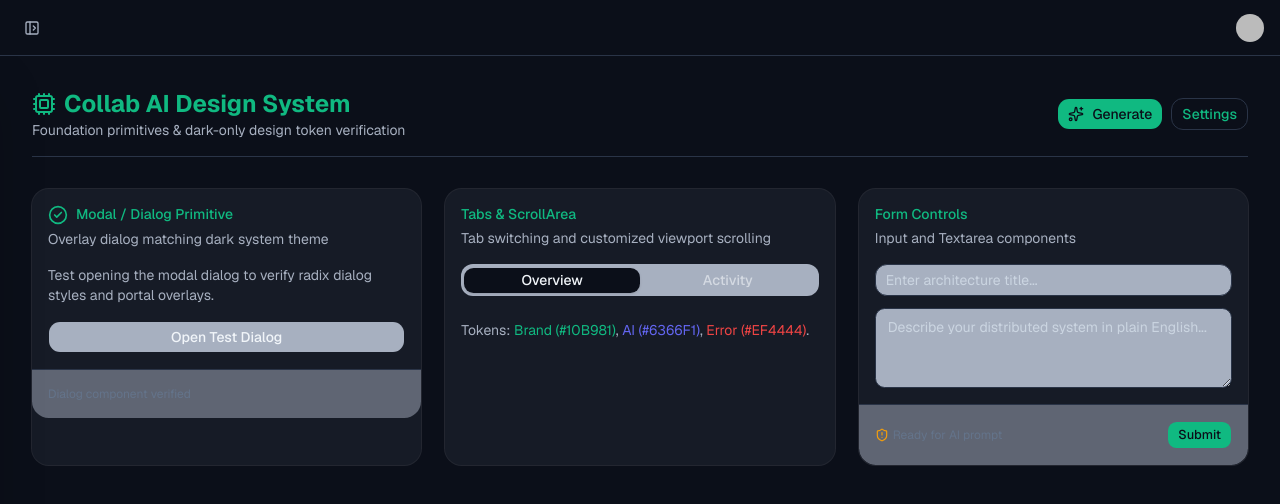
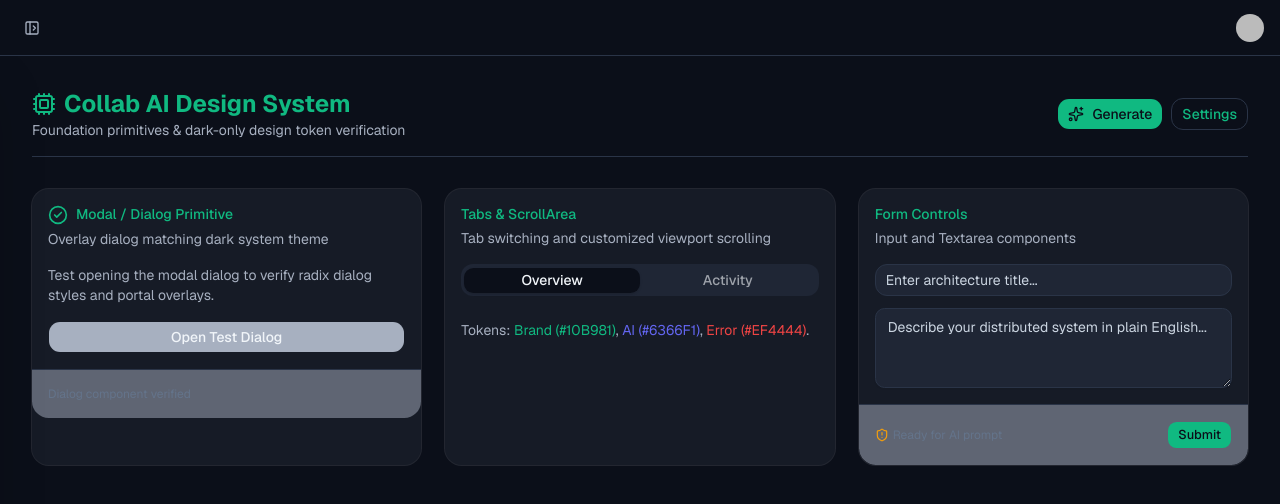
Before and after one commit to sunjinwoo1298/CollabAI, a Next.js app: page /editor in a window 1280 px wide. Shown: the top 504 px of the page. Built offline with nearby package versions, Linux system fonts and the light colour scheme; no server answers; sample sign-in values are in the browser's storage; some icons are missing.

Commit message:
font color of text changed to #A7B0C0

```diff
--- a/app/editor/page.tsx
+++ b/app/editor/page.tsx
@@ -84,7 +84,7 @@ export default function Home() {
                     </DialogTrigger>
                     <DialogContent className="bg-elevated border-default text-primary">
                       <DialogHeader>
-                  <DialogTitle>Dialog Verification</DialogTitle>
+                        <DialogTitle className="text-muted">Dialog Verification</DialogTitle>
                         <DialogDescription className="text-muted">
                           This dialog is rendered inside Radix Portal with dark backdrop and tokens.
                         </DialogDescription>
--- a/app/globals.css
+++ b/app/globals.css
@@ -71,8 +71,8 @@
     /* UI Context Design Tokens */
     --bg-base: #0B0F19;
     --bg-surface: #161B26;
-    --bg-elevated: #A7B0C0;
-    --bg-subtle: #A7B0C0;
+    --bg-elevated: #0B0F19;
+    --bg-subtle: #1F2635;
     --border-default: #2A3447;
     --border-subtle: #37435C;
     --text-primary: #F1F5F9;
@@ -92,7 +92,7 @@
     --foreground: #F1F5F9;
     --card: #161B26;
     --card-foreground: #F1F5F9;
-    --popover: #A7B0C0;
+    --popover: #1F2635;
     --popover-foreground: #F1F5F9;
     --primary: #10B981;
     --primary-foreground: #0B0F19;
@@ -123,8 +123,8 @@
     /* UI Context Design Tokens */
     --bg-base: #0B0F19;
     --bg-surface: #161B26;
-    --bg-elevated: #A7B0C0;
-    --bg-subtle: #A7B0C0;
+    --bg-elevated: #1F2635;
+    --bg-subtle: #1F2635;
     --border-default: #2A3447;
     --border-subtle: #37435C;
     --text-primary: #F1F5F9;
@@ -144,15 +144,15 @@
     --foreground: #F1F5F9;
     --card: #161B26;
     --card-foreground: #F1F5F9;
-    --popover: #A7B0C0;
+    --popover: #1F2635;
     --popover-foreground: #F1F5F9;
     --primary: #10B981;
     --primary-foreground: #0B0F19;
-    --secondary: #A7B0C0;
+    --secondary: #1F2635;
     --secondary-foreground: #F1F5F9;
     --muted: #262E3F;
     --muted-foreground: #94A3B8;
-    --accent: #A7B0C0;
+    --accent: #1F2635;
     --accent-foreground: #F1F5F9;
     --destructive: #EF4444;
     --destructive-foreground: #F1F5F9;
@@ -165,7 +165,7 @@
     --sidebar-foreground: #F1F5F9;
     --sidebar-primary: #10B981;
     --sidebar-primary-foreground: #0B0F19;
-    --sidebar-accent: #A7B0C0;
+    --sidebar-accent: #1F2635;
     --sidebar-accent-foreground: #F1F5F9;
     --sidebar-border: #2A3447;
     --sidebar-ring: #10B981;
--- a/app/sign-in/[[...sign-in]]/page.tsx
+++ b/app/sign-in/[[...sign-in]]/page.tsx
@@ -5,7 +5,7 @@ export default function SignInPage() {
   return (
     <div className="min-h-screen bg-base flex">
       {/* Left Panel - Hidden on small screens */}
-      <div className="hidden lg:flex lg:w-1/2 relative flex-col border-r border-default bg-base">
+      <div className="hidden lg:flex lg:w-1/2 relative flex-col border-r border-default bg-surface">
         {/* Logo at top left */}
         <div className="absolute top-8 left-8 flex items-center gap-3">
           <div className="w-6 h-6 bg-brand rounded-sm"></div>
--- a/app/sign-up/[[...sign-up]]/page.tsx
+++ b/app/sign-up/[[...sign-up]]/page.tsx
@@ -5,7 +5,7 @@ export default function SignUpPage() {
   return (
     <div className="min-h-screen bg-base flex">
       {/* Left Panel - Hidden on small screens */}
-      <div className="hidden lg:flex lg:w-1/2 relative flex-col border-r border-default bg-base">
+      <div className="hidden lg:flex lg:w-1/2 relative flex-col border-r border-default bg-surface">
         {/* Logo at top left */}
         <div className="absolute top-8 left-8 flex items-center gap-3">
           <div className="w-6 h-6 bg-brand rounded-sm"></div>
--- a/context/ui-context.md
+++ b/context/ui-context.md
@@ -10,8 +10,8 @@ All colors are defined as CSS custom properties in `globals.css` and mapped to T
 | ---------------- | ---------------------- | ------------------------- | -------------------- |
 | Page background  | `--bg-base`            | `#0B0F19`                 | `bg-base`            |
 | Surface          | `--bg-surface`         | `#161B26`                 | `bg-surface`         |
-| Elevated surface | `--bg-elevated`        | `#A7B0C0`                 | `bg-elevated`        |
-| Subtle surface   | `--bg-subtle`          | `#A7B0C0`                 | `bg-subtle`          |
+| Elevated surface | `--bg-elevated`        | `#1F2635`                 | `bg-elevated`        |
+| Subtle surface   | `--bg-subtle`          | `#262E3F`                 | `bg-subtle`          |
 | Default border   | `--border-default`     | `#2A3447`                 | `border-default`     |
 | Subtle border    | `--border-subtle`      | `#37435C`                 | `border-subtle`      |
 | Primary text     | `--text-primary`       | `#F1F5F9`                 | `text-primary`       |
```
Lines whose indentation alone changed are shown as unchanged.
